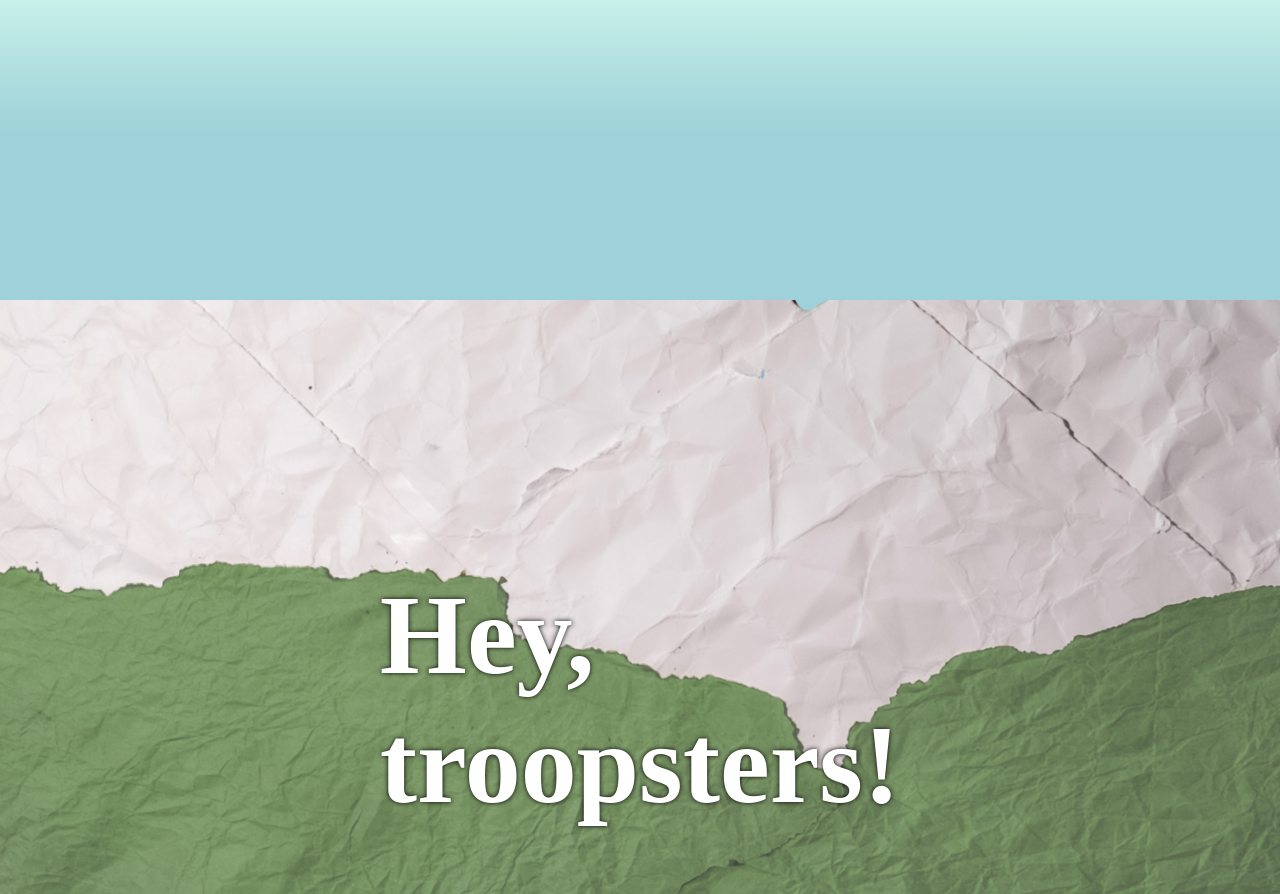
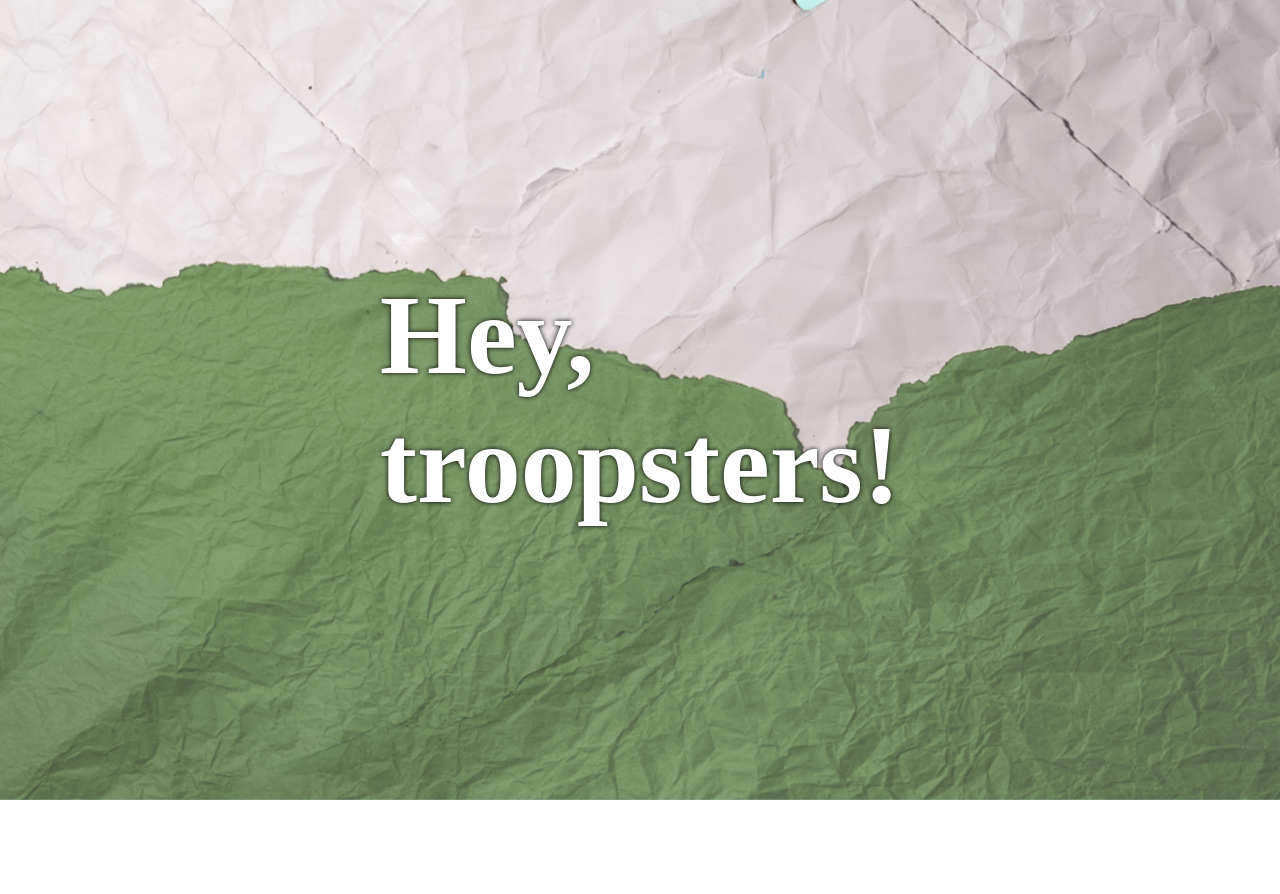
Before and after one commit to danisacoder/troop-43-demo, a plain HTML site: page index.html in a window 1280 px wide. Shown: the top 894 px of the page. After the commit the page ends 800 px from the top, so only its background shows below. Drawn offline with Linux system fonts and the light colour scheme.

Commit message:
Removing misc padding

```diff
--- a/style.css
+++ b/style.css
@@ -25,7 +25,6 @@ section {
     perspective: 10px;
     background: linear-gradient(180deg, rgba(199,240,232,1) 0%, rgba(158,209,217,1) 12%);
     z-index: -12px;
-    padding-top: 300px;
 }
 
 header {
```
Also changed, not shown: index.html (+0 -1 lines).
